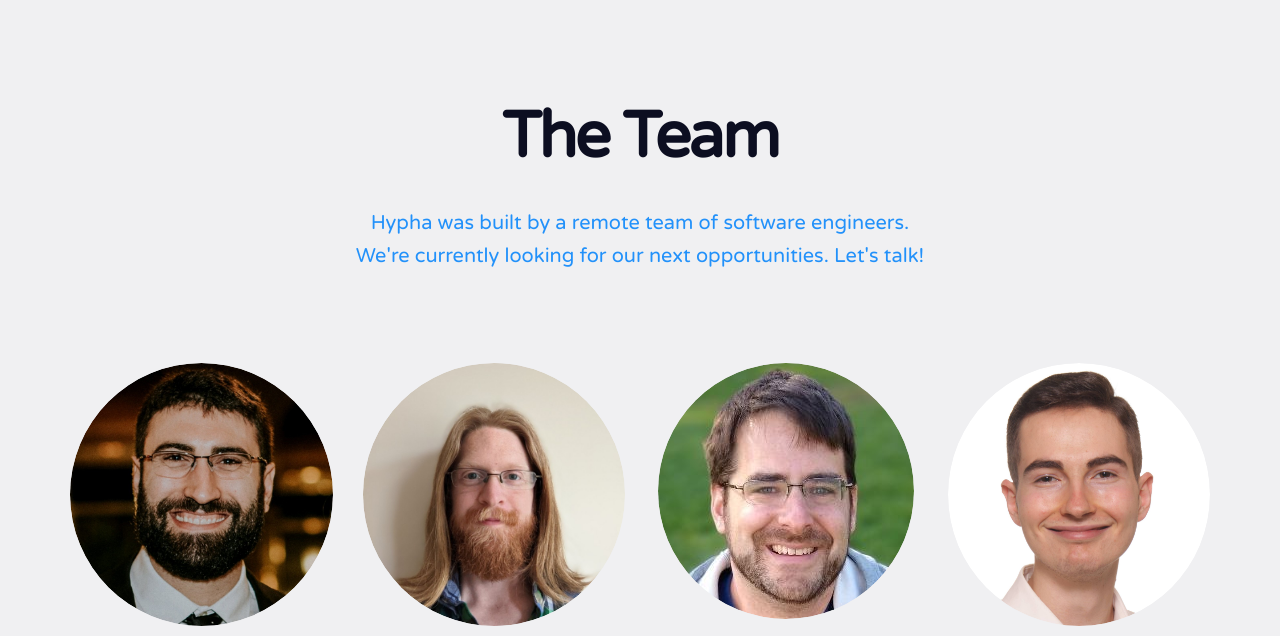
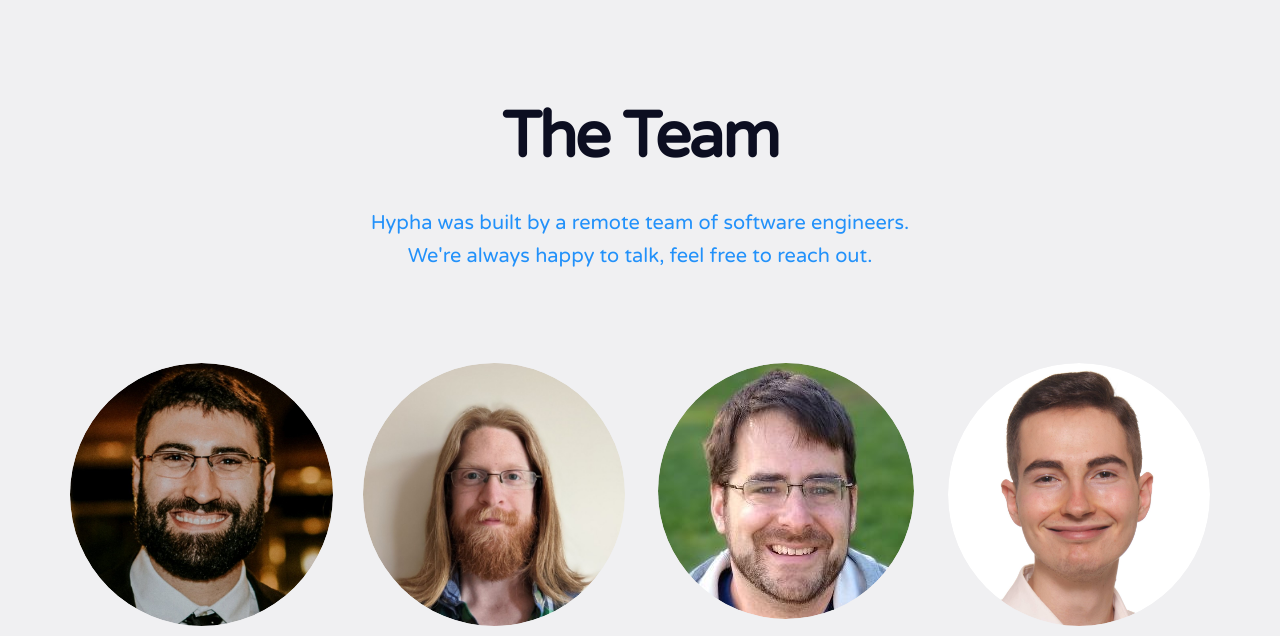
Before and after one commit to Team-Hypha/hypha-website, a Gatsby site: page /team in a window 1280 px wide. Shown: the part 88-724 px from the top of the page. Built offline with nearby package versions, Linux system fonts and the light colour scheme; Gatsby itself is replaced by a stand-in of ours.

Commit message:
update contact page

```diff
--- a/src/pages/team.js
+++ b/src/pages/team.js
@@ -14,8 +14,8 @@
               <h1 className="h1 centered">The Team</h1>
             </div>
             <p className="intro-paragraph white-paragraph centered" id="team-paragraph">
-              Hypha was built by a remote team of software engineers. We're currently looking for our next
-              opportunities. Let's talk!
+              Hypha was built by a remote team of software engineers. We're always happy to talk, feel free to reach
+              out.
             </p>
           </div>
         </div>
```
